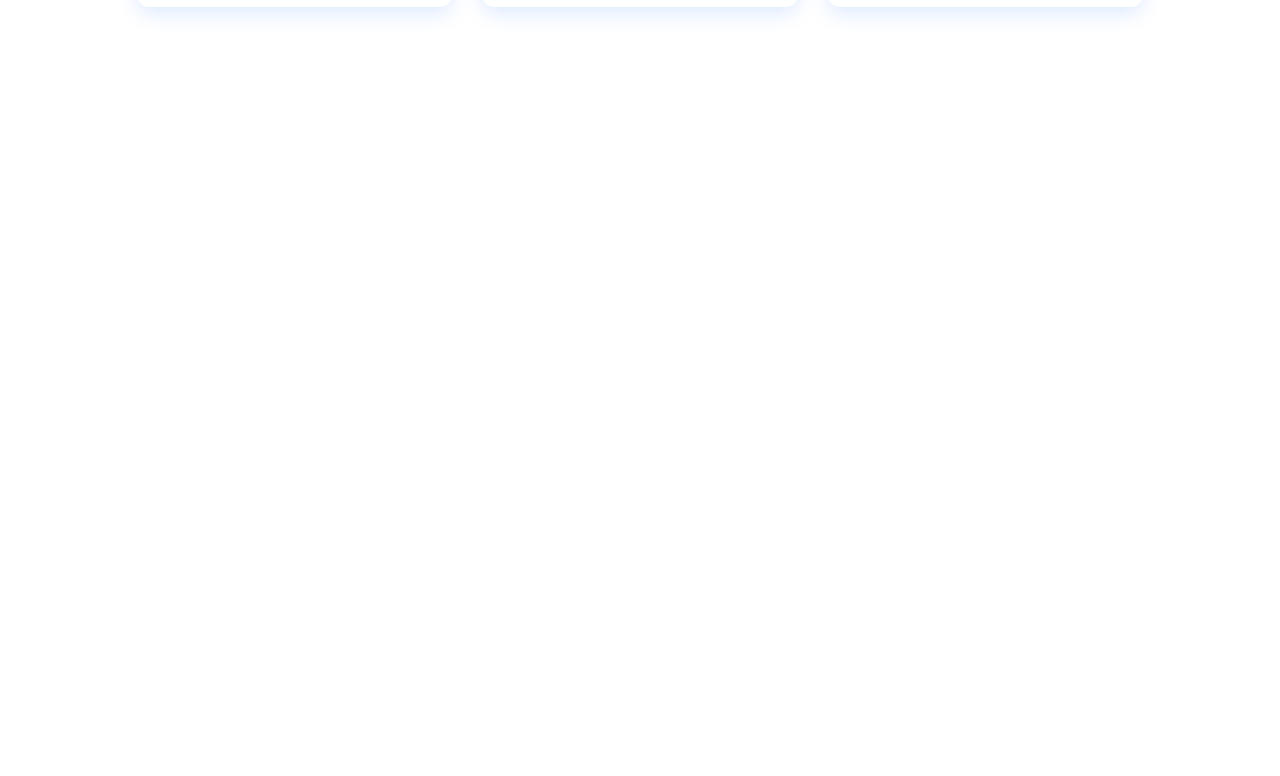
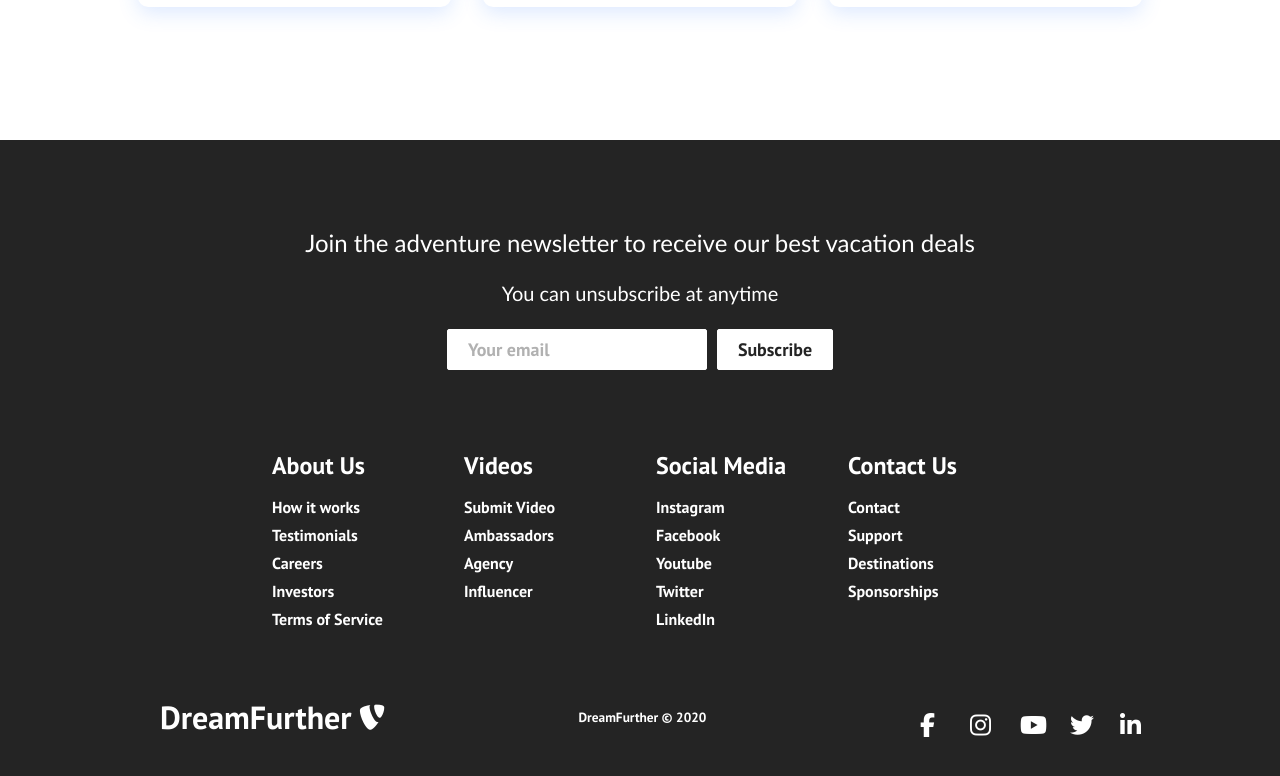
Before and after one commit to carlobutelli/react-travel-website, a React (Create React App) app: page / in a window 1280 px wide. Shown: the part 1735-2511 px from the top of the page. Before the commit the page ends 1875 px from the top, so only its background shows below. Built offline with nearby package versions, Linux system fonts and the light colour scheme.

Commit message:
added footer

```diff
--- a/src/App.css
+++ b/src/App.css
@@ -11,7 +11,7 @@
 .about,
 .sign-up {
     display: flex;
-    height: 90vh;
+    height: 100vh;
     align-items: center;
     justify-content: center;
     font-size: 3rem;
--- /dev/null
+++ b/src/components/footer/Footer.css
@@ -0,0 +1,182 @@
+.footer-container {
+    background-color: #242424;
+    padding: 4rem 0 2rem 0;
+    display: flex;
+    flex-direction: column;
+    justify-content: center;
+    align-self: center;
+}
+
+.footer-subscription {
+    display: flex;
+    flex-direction: column;
+    justify-content: center;
+    align-items: center;
+    text-align: center;
+
+    margin-bottom: 24px;
+    padding: 24px;
+    color: #fff;
+}
+
+.footer-subscription > p {
+    font-family: 'Trebuchet MS', 'Lucida Sans Unicode', 'Lucida Grande',
+    'Lucida Sans', Arial, sans-serif;
+}
+
+.footer-subscription-heading {
+    margin-bottom: 24px;
+    font-size: 24px;
+}
+
+.footer-subscription-text {
+    margin-bottom: 24px;
+    font-size: 20px;
+}
+
+.footer-input {
+    padding: 8px 20px;
+    border-radius: 2px;
+    margin-right: 10px;
+    outline: none;
+    border: none;
+    font-size: 18px;
+    margin-bottom: 16px;
+    border: 1px solid #fff;
+}
+
+.footer-links {
+    width: 100%;
+    display: flex;
+    justify-content: center;
+}
+
+.footer-link-wrapper {
+    display: flex;
+}
+
+.footer-link-items {
+    display: flex;
+    flex-direction: column;
+    align-items: flex-start;
+    margin: 16px;
+    text-align: left;
+    width: 160px;
+    box-sizing: border-box;
+}
+
+.footer-link-items h2 {
+    margin-bottom: 16px;
+}
+
+.footer-link-items > h2 {
+    color: #fff;
+}
+
+.footer-link-items a {
+    color: #fff;
+    text-decoration: none;
+    margin-bottom: 0.5rem;
+}
+
+.footer-link-items a:hover {
+    color: #A9A9AB;
+    transition: 0.3s ease-out;
+}
+
+.footer-email-form h2 {
+    margin-bottom: 2rem;
+}
+
+.footer-input::placeholder {
+    color: #b1b1b1;
+}
+
+/* Social Icons */
+.social-icon-link {
+    color: #fff;
+    font-size: 24px;
+}
+
+.fa {
+    padding: 20px;
+    width: 50px;
+    text-align: center;
+    text-decoration: none;
+}
+
+.fa:hover {
+    opacity: 0.7;
+}
+
+/*.fa-facebook {
+    background: #3B5998;
+    color: white;
+}*/
+
+/*.social-icon-link a:hover {
+    color: #A9A9AB;
+    transition: 0.3s ease-out;
+}*/
+
+.social-media {
+    width: 100%;
+}
+
+.social-media-wrap {
+    display: flex;
+    justify-content: space-between;
+    align-items: center;
+    width: 90%;
+    max-width: 1000px;
+    margin: 40px auto 0 auto;
+}
+
+.social-icons {
+    display: flex;
+    justify-content: space-between;
+    align-items: center;
+    width: 240px;
+}
+
+.social-logo {
+    color: #fff;
+    justify-self: start;
+    margin-left: 20px;
+    cursor: pointer;
+    text-decoration: none;
+    font-size: 2rem;
+    display: flex;
+    align-items: center;
+    margin-bottom: 16px;
+}
+
+.website-rights {
+    color: #fff;
+    margin-bottom: 16px;
+}
+
+@media screen and (max-width: 820px) {
+    .footer-links {
+        padding-top: 2rem;
+    }
+
+    .footer-input {
+        width: 100%;
+    }
+
+    .btn {
+        width: 100%;
+    }
+
+    .footer-link-wrapper {
+        flex-direction: column;
+    }
+
+    .social-media-wrap {
+        flex-direction: column;
+    }
+}
+
+@media screen and (max-width: 768px) {
+}
--- /dev/null
+++ b/src/components/footer/Footer.js
@@ -0,0 +1,122 @@
+import React from 'react';
+import {Button} from "../buttons/Button";
+import "./Footer.css";
+import {Link} from "react-router-dom";
+
+function Footer() {
+  return (
+    <>
+      <div className="footer-container">
+        <section className="footer-subscription">
+          <p className="footer-subscription-heading">
+            Join the adventure newsletter to receive our best vacation deals
+          </p>
+          <p className="footer-subscription-text">
+            You can unsubscribe at anytime
+          </p>
+          <div className="input-areas">
+            <form action="">
+              <input
+                type="email"
+                name="email"
+                placeholder="Your email"
+                className="footer-input"
+              />
+              <Button button-style="btn--outline">Subscribe</Button>
+            </form>
+          </div>
+        </section>
+        <div className="footer-links">
+          <div className='footer-link-wrapper'>
+            <div className='footer-link-items'>
+              <h2>About Us</h2>
+              <Link to='/sign-up'>How it works</Link>
+              <Link to='/'>Testimonials</Link>
+              <Link to='/'>Careers</Link>
+              <Link to='/'>Investors</Link>
+              <Link to='/'>Terms of Service</Link>
+            </div>
+            <div className='footer-link-items'>
+              <h2>Videos</h2>
+              <Link to='/'>Submit Video</Link>
+              <Link to='/'>Ambassadors</Link>
+              <Link to='/'>Agency</Link>
+              <Link to='/'>Influencer</Link>
+            </div>
+          </div>
+          <div className='footer-link-wrapper'>
+            <div className='footer-link-items'>
+              <h2>Social Media</h2>
+              <Link to='/'>Instagram</Link>
+              <Link to='/'>Facebook</Link>
+              <Link to='/'>Youtube</Link>
+              <Link to='/'>Twitter</Link>
+              <Link to='/'>LinkedIn</Link>
+            </div>
+            <div className='footer-link-items'>
+              <h2>Contact Us</h2>
+              <Link to='/'>Contact</Link>
+              <Link to='/'>Support</Link>
+              <Link to='/'>Destinations</Link>
+              <Link to='/'>Sponsorships</Link>
+            </div>
+          </div>
+        </div>
+        <section className="social-media">
+          <div className="social-media-wrap">
+            <div className="footer-logo">
+              <Link to="/" className="social-logo">
+                DreamFurther <i className="fab fa-typo3"/>
+              </Link>
+            </div>
+            <small className="website-rights">DreamFurther © 2020</small>
+            <div className='social-icons'>
+              <Link
+                class='social-icon-link'
+                to='/'
+                target='_blank'
+                aria-label='Facebook'
+              >
+                <i className='fa fa-facebook'/>
+              </Link>
+              <Link
+                class='social-icon-link'
+                to='/'
+                target='_blank'
+                aria-label='Instagram'
+              >
+                <i className='fa fa-instagram'/>
+              </Link>
+              <Link
+                class='social-icon-link'
+                to='/'
+                target='_blank'
+                aria-label='Youtube'
+              >
+                <i className='fa fa-youtube'/>
+              </Link>
+              <Link
+                class='social-icon-link'
+                to='/'
+                target='_blank'
+                aria-label='Twitter'
+              >
+                <i className='fa fa-twitter'/>
+              </Link>
+              <Link
+                class='social-icon-link'
+                to='/'
+                target='_blank'
+                aria-label='LinkedIn'
+              >
+                <i className='fa fa-linkedin'/>
+              </Link>
+            </div>
+          </div>
+        </section>
+      </div>
+    </>
+  );
+}
+
+export default Footer;
--- a/src/components/home/Home.js
+++ b/src/components/home/Home.js
@@ -2,12 +2,14 @@
 import '../../App.css';
 import HeroSection from '../heroSection/HeroSection';
 import Cards from "../cards/Cards";
+import Footer from "../footer/Footer";
 
 function Home() {
   return (
     <>
       <HeroSection />
       <Cards />
+      <Footer/>
     </>
   )
 }
```
Also changed, not shown: 1 other file (tests, documents, lock files or other folders).
